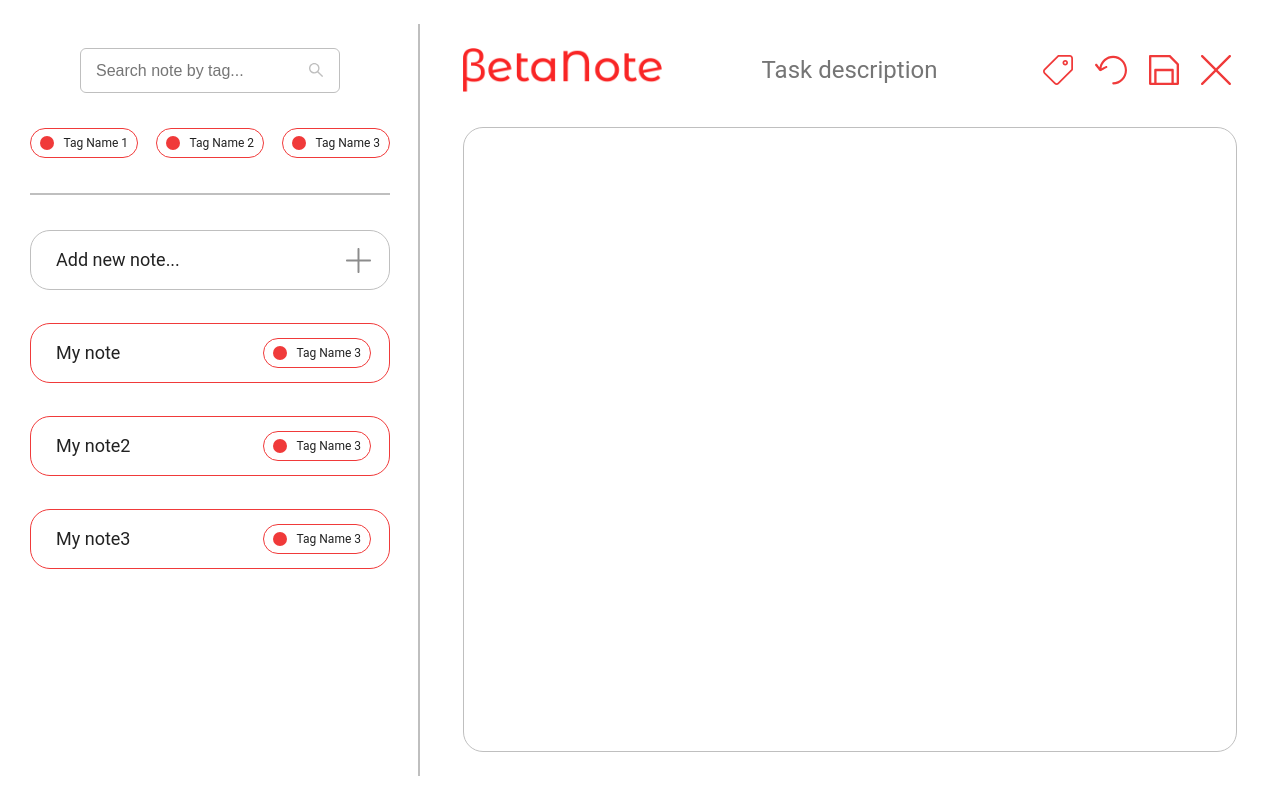
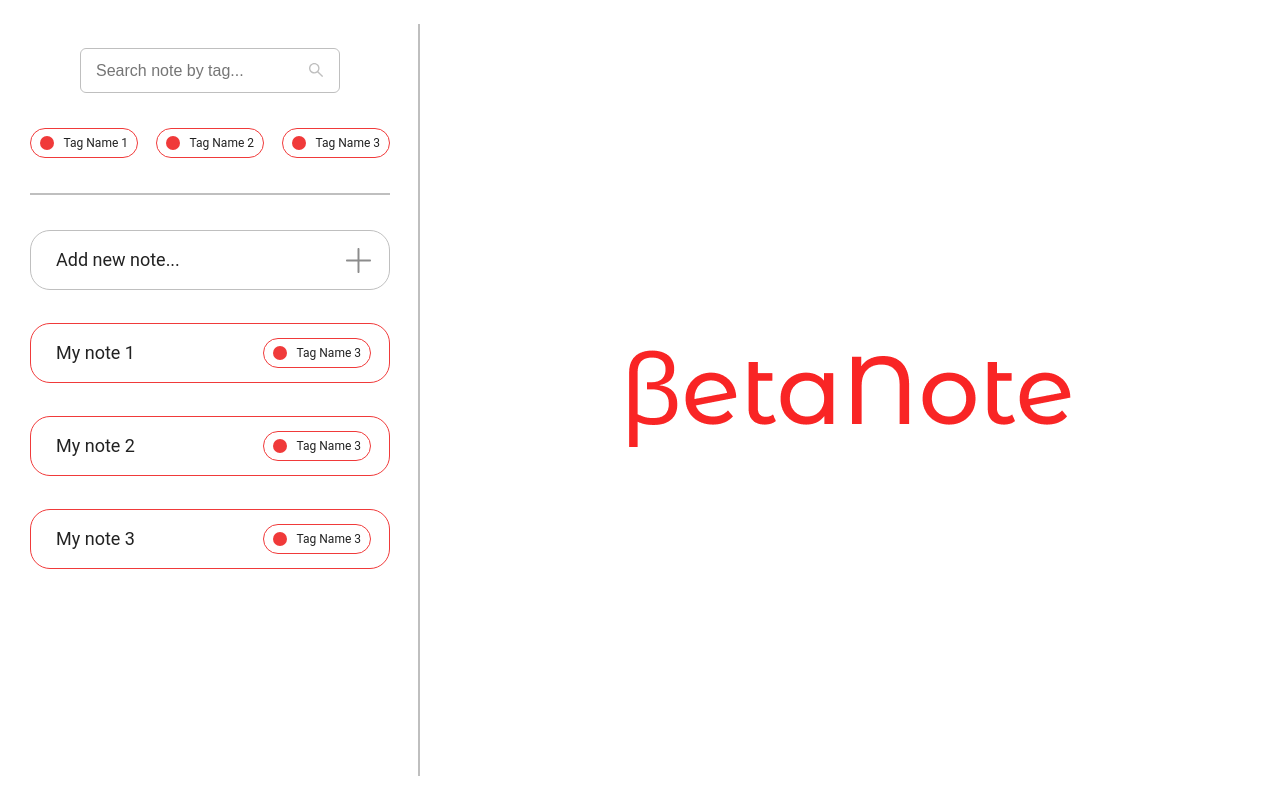
Before and after one commit to MakarPustovalov/Betanote, a React (Create React App) app: page / in a window 1280 px wide. Shown: the top 790 px of the page. Built offline with nearby package versions, Linux system fonts and the light colour scheme.

Commit message:
noteClickHandler
noteClickHandler opens WorkSpace with data of currentNote

```diff
--- a/src/App.js
+++ b/src/App.js
@@ -8,19 +8,19 @@
     this.state = {
       notes: [
         {
-          id: (+new Date).toString(),
-          description: 'My note',
+          id: `id-1-${(+new Date).toString()}`,
+          description: 'My note 1',
           content: "Hello world! I'm a note!",
         },
         {
-          id: (+new Date).toString(),
-          description: 'My note2',
-          content: "Hello world! I'm a note!",
+          id: `id-2-${(+new Date).toString()}`,
+          description: 'My note 2',
+          content: "Hello world! I'm a second note!",
         },
         {
-          id: (+new Date).toString(),
-          description: 'My note3',
-          content: "Hello world! I'm a note!",
+          id: `id-3-${(+new Date).toString()}`,
+          description: 'My note 3',
+          content: "Hello world! I'm a third note!",
         },
       ],
       currentNote:
@@ -29,9 +29,11 @@
         description: '',
         content: "",
       },
+      isWorkspaceOn: false,
     }
     this.descriptionInputHandler = this.descriptionInputHandler.bind(this)
     this.contentInputHandler = this.descriptionInputHandler.bind(this)
+    this.noteClickHandler = this.noteClickHandler.bind(this)
   }
 
   descriptionInputHandler(event) {
@@ -50,20 +52,36 @@
     })
   }
 
+  getNoteById(id) {
+    let note = this.state.notes.filter(element => {
+      return element.id === id
+    })
+    return note[0]
+  }
+
+  noteClickHandler(event) {
+    let id = event.target.id
+    let note = this.getNoteById(id)
+    this.setState({currentNote: note, isWorkspaceOn: true})
+  }
+
   render() {
     console.log(this.state)
+    console.log(this.getNoteById(this.state.notes[1].id))
 
     return (
       <div className="page">
 
         <Sidebar
         notes={this.state.notes}
+        noteClickHandler={this.noteClickHandler}
         />
 
         <MainSide
         currentNote={this.state.currentNote}
         descriptionInputHandler={this.descriptionInputHandler}
         contentInputHandler={this.contentInputHandler}
+        isWorkspaceOn={this.state.isWorkspaceOn}
         />
 
       </div>
--- a/src/Assets/index.css
+++ b/src/Assets/index.css
@@ -149,7 +149,12 @@
   height: auto;
   line-height: 120%;
   align-self: center;
-  padding-bottom: 30px;
+  padding-bottom: 50px;
+}
+.mainside__logo-container {
+  height: 100%;
+  display: flex;
+  align-items: center;
 }
 .mainside__heading {
   width: 100%;
--- a/src/Assets/index.scss
+++ b/src/Assets/index.scss
@@ -196,7 +196,13 @@
     height: auto;
     line-height: 120%;
     align-self: center;
-    padding-bottom: 30px;
+    padding-bottom: 50px;
+
+    &-container{
+      height: 100%;
+      display: flex;
+      align-items: center;
+    }
   }
 
   &__heading{
--- a/src/Components/MainSide/MainSide.js
+++ b/src/Components/MainSide/MainSide.js
@@ -1,20 +1,28 @@
 import React from 'react'
 import WorkSpace from '../WorkSpace/WorkSpace'
+import logo from '../../assets/img/logo.png'
 
-function MainSide(props) {
+function MainSide({currentNote,
+  descriptionInputHandler,
+  contentInputHandler,
+  isWorkspaceOn}) {
   return(
 
     <section className="mainside">
       <div className="mainside__wrapper">
         <div className="mainside__container">
 
-          {/* <img src="img/logo.png" alt="Betanote" className="mainside__logo"> */}
-
-          <WorkSpace
-          currentNote={props.currentNote}
-          descriptionInputHandler={props.descriptionInputHandler}
-          contentInputHandler={props.contentInputHandler}
-          />
+          {isWorkspaceOn ?
+            <WorkSpace
+            currentNote={currentNote}
+            descriptionInputHandler={descriptionInputHandler}
+            contentInputHandler={contentInputHandler}
+            />
+            :
+            <div className="mainside__logo-container">
+              <img src={logo} alt="Betanote" className="mainside__logo"></img>
+            </div>
+          }
 
         </div>
       </div>
--- a/src/Components/NoteList/NoteList.js
+++ b/src/Components/NoteList/NoteList.js
@@ -1,7 +1,7 @@
 import React from 'react'
 import plus from '../../assets/img/plus.svg'
 
-function NoteList(props){
+function NoteList({notes, noteClickHandler}){
   return(
 
     <div className="sidebar__notes">
@@ -11,9 +11,13 @@
         <img src={plus} alt="Add" />
       </div>
 
-      {props.notes.map(element => {
+      {notes.map(element => {
         return (
-          <div key={element.id} className="sidebar__note">
+          <div
+          id={element.id}
+          className="sidebar__note"
+          onClick={noteClickHandler}
+          >
             <span className="sidebar__note-text">{element.description}</span>
             <div className="sidebar__tag">
               <div className="sidebar__tag-circle"></div>
--- a/src/Components/Sidebar/Sidebar.js
+++ b/src/Components/Sidebar/Sidebar.js
@@ -1,7 +1,7 @@
 import React from 'react'
 import NoteList from '../NoteList/NoteList'
 
-function Sidebar(props) {
+function Sidebar({notes, noteClickHandler}) {
   return(
 
     <section className="sidebar">
@@ -36,7 +36,10 @@
 
           </div>
 
-          <NoteList notes={props.notes}/>
+          <NoteList
+          notes={notes}
+          noteClickHandler={noteClickHandler}
+          />
 
         </div>
       </div>
```
